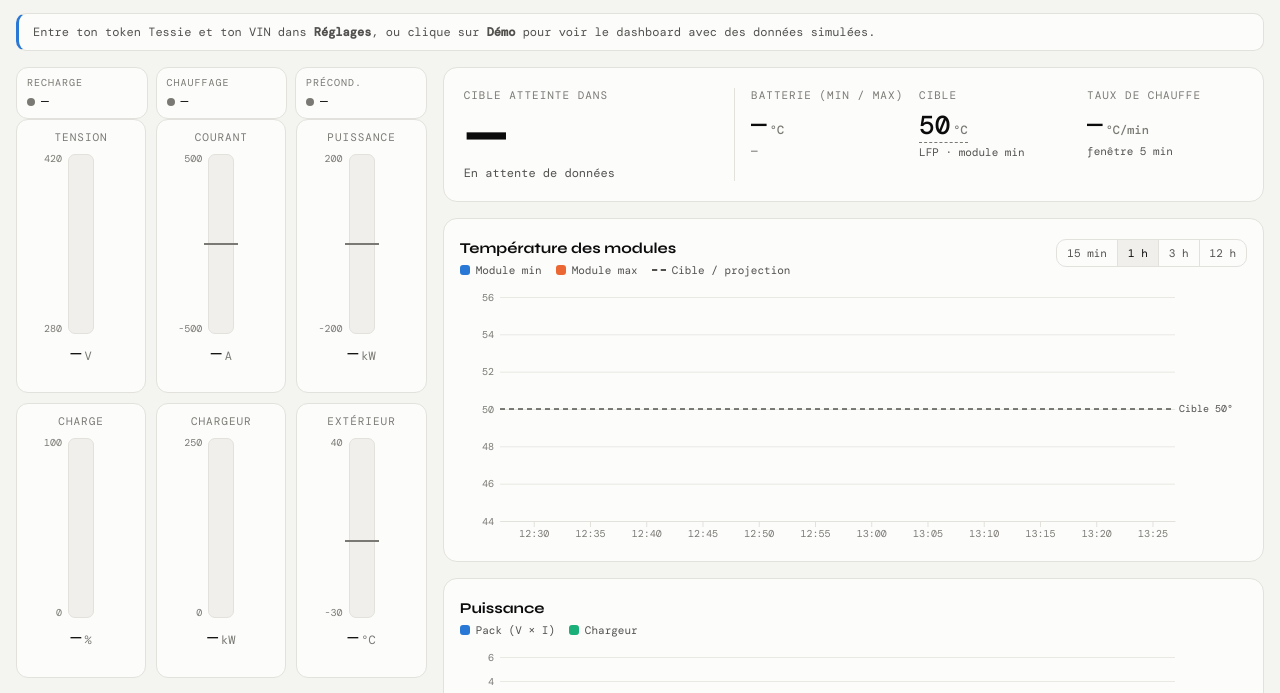
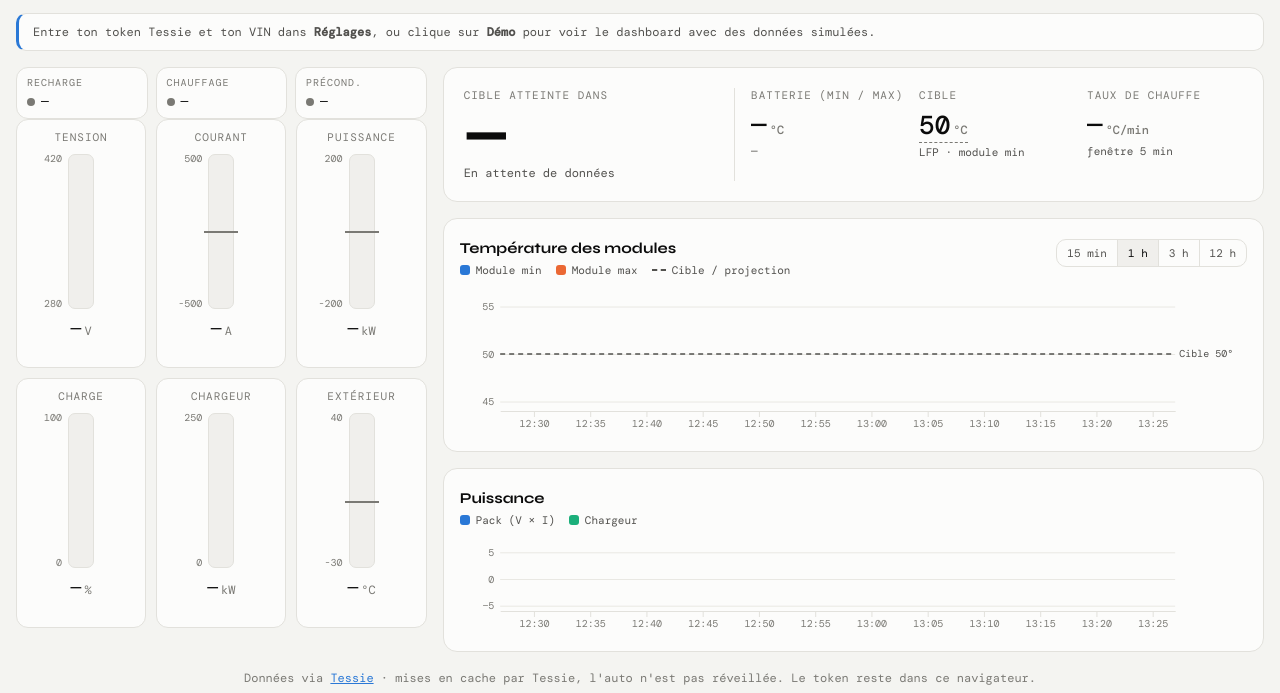
Before and after one commit to prodpdm-senc/Tesla-battery-dash, a website with bundled scripts: page index.html in a window 1280 px wide. Shown: the part 107-800 px from the top of the page. Built offline with nearby package versions, Linux system fonts and the light colour scheme.

Commit message:
Graphiques et jauges qui suivent la taille de la fenêtre
- Le SVG des graphiques prend 100 % de son conteneur (plus de largeur
  fixe) : rétrécir la fenêtre ne fait plus déborder la page.
- Redessin au redimensionnement (ResizeObserver + resize), une fois
  par image.
- Hauteur des graphiques et des barres liée à la hauteur de la fenêtre
  (clamp avec valeur de repli pour les vieux navigateurs).
- Disposition 2 colonnes dès 820 px de large (navigateur de l'auto pas
  en plein écran) avec un résumé compact entre 820 et 1250 px.

Co-Authored-By: Claude Opus 5.5 <noreply@anthropic.com>
Claude-Session: https://claude.ai/code/session_01QbEYW5B9y2izDdmy5yMTan

```diff
--- a/css/style.css
+++ b/css/style.css
@@ -134,8 +134,10 @@ h2 { font-family: 'Syne', sans-serif; font-weight: 700; font-size: 15px; }
 .seg button + button { border-left: 1px solid var(--border); }
 .seg button[aria-pressed="true"] { background: var(--surface-2); color: var(--text-primary); }
 
-.chart { position: relative; width: 100%; }
-.chart-svg { display: block; overflow: visible; }
+.chart { position: relative; width: 100%; min-width: 0; height: 240px; }
+#chartPower { height: 160px; }
+.chart-svg { position: absolute; top: 0; left: 0; display: block; width: 100%; height: 100%; overflow: visible; }
+.card, .hero, .rail, .col, .gauge, .chip { min-width: 0; }
 .axis text { fill: var(--text-muted); font: 10px 'DM Mono', monospace; }
 .axis .domain, .axis line { stroke: var(--border); }
 .grid line { stroke: var(--grid); }
@@ -233,15 +235,19 @@ dialog details summary { cursor: pointer; font-size: 12px; color: var(--text-sec
 #obsCard { order: 5; }
 .footer { order: 6; }
 
-/* Grand écran paysage (écran de l'auto, ordinateur) : jauges à gauche, le reste à droite */
-@media (min-width: 1100px) {
-  .container { max-width: 1600px; grid-template-columns: minmax(360px, 4fr) minmax(0, 8fr); align-items: start; }
+/* Écran large (auto, ordinateur, ou navigateur pas en plein écran) : jauges à gauche,
+   résumé et graphiques à droite. Les hauteurs suivent la hauteur de la fenêtre pour
+   éviter de défiler ; la 1re valeur sert de repli aux navigateurs sans clamp(). */
+@media (min-width: 820px) {
+  .container { max-width: 1600px; grid-template-columns: minmax(250px, 4fr) minmax(0, 8fr); align-items: start; }
   .header, .banner, .fatal, .footer, #obsCard { grid-column: 1 / -1; }
   .rail { grid-column: 1; order: 1; }
-  .col { display: grid; gap: 16px; grid-column: 2; order: 1; }
-  .gauges { --bar-h: 180px; }
+  .col { display: grid; grid-template-columns: minmax(0, 1fr); gap: 16px; grid-column: 2; order: 1; }
+  /* height direct (pas de variable) : si clamp() n'est pas compris, la 1re valeur reste. */
+  .gauge-body { height: 160px; height: clamp(70px, calc(50vh - 245px), 240px); }
+  #chartTemp { height: 220px; height: clamp(140px, calc(60vh - 330px), 480px); }
+  #chartPower { height: 140px; height: clamp(100px, calc(40vh - 220px), 320px); }
 }
-
 /* Mode auto : texte et zones tactiles plus grands, lisibles d'un coup d'œil */
 .car body, body.car { padding: 16px 20px; }
 .car .btn { min-height: 48px; min-width: 48px; font-size: 15px; padding: 10px 16px; }
@@ -255,15 +261,32 @@ dialog details summary { cursor: pointer; font-size: 12px; color: var(--text-sec
 .car .chip-label, .car .gauge-label { font-size: 13px; }
 .car .gauge-value { font-size: 26px; }
 .car .gauge-scale { font-size: 12px; }
-.car .gauges { --bar-h: 200px; }
 .car .axis text, .car .target-label, .car .direct-labels text { font-size: 13px; }
 .car .tooltip { font-size: 14px; }
 .car dialog input, .car dialog select { font-size: 18px !important; padding: 12px !important; }
 .car dialog label { font-size: 15px; }
 .car .footer { display: none; }
 /* L'écran de l'auto est moins haut : graphiques plus bas pour tout voir sans défiler */
-.car #chartTemp { --chart-h: 200px; }
-.car #chartPower { --chart-h: 130px; }
 .car .hero { padding: 16px 20px; }
 .car .hero-value { font-size: 64px; }
 .car .banner { padding: 6px 12px; }
+
+/* Placé en dernier pour passer devant les règles du mode auto. */
+/* Entre 820 et 1250 px : résumé compact, temps restant à gauche, 3 valeurs empilées à droite */
+@media (min-width: 820px) and (max-width: 1249px) {
+  .hero { grid-template-columns: minmax(0, 1fr) minmax(0, 1fr); padding: 14px 16px; }
+  .hero-stats { grid-template-columns: minmax(0, 1fr); gap: 8px; }
+  .hero-value, .car .hero-value { font-size: 44px; }
+  .stat-value, .car .stat-value { font-size: 20px; margin-top: 2px; }
+  .stat-sub, .car .stat-sub { font-size: 11px; }
+  #chartTemp { height: clamp(130px, calc(60vh - 340px), 480px); }
+  #chartPower { height: clamp(90px, calc(40vh - 225px), 320px); }
+  .gauge-scale { font-size: 9px; padding-right: 3px; }
+  .gauge-body { grid-template-columns: 1fr 20px 1fr; }
+  .chip-val, .car .chip-val { font-size: 12px; }
+  .gauge-value, .car .gauge-value { font-size: 18px; }
+}
+/* Fenêtre basse : on garde des graphiques lisibles, quitte à défiler */
+@media (max-height: 560px) and (min-width: 820px) {
+  .gauge-body { height: 70px; }
+}
--- a/js/app.js
+++ b/js/app.js
@@ -270,7 +270,7 @@ const GAUGES = [
   { id: 'voltage', label: 'Tension', unit: 'V', min: 280, max: 420, get: (s) => s.voltage },
   { id: 'current', label: 'Courant', unit: 'A', min: -500, max: 500, signed: true, get: (s) => s.current },
   { id: 'power', label: 'Puissance', unit: 'kW', min: -200, max: 200, decimals: 1, signed: true, get: (s) => s.powerKw,
-    sub: () => '+ = charge' },
+    sub: () => '+ charge' },
   { id: 'soc', label: 'Charge', unit: '%', min: 0, max: 100, get: (s) => s.soc, marker: (s) => s.chargeLimit,
     sub: (s) => (s.energyKwh != null ? `${fmt(s.energyKwh)} kWh` : '') },
   { id: 'charger', label: 'Chargeur', unit: 'kW', min: 0, max: 250, get: (s) => s.chargerPowerKw,
--- a/js/charts.js
+++ b/js/charts.js
@@ -39,7 +39,11 @@ class TimeChart {
       .on('pointerleave', (e) => { if (e.pointerType === 'mouse') this._hideHover(); });
     // Sur écran tactile, toucher ailleurs masque l'infobulle.
     document.addEventListener('pointerdown', (e) => { if (!el.contains(e.target)) this._hideHover(); });
-    new ResizeObserver(() => this.render()).observe(el);
+    // Redessine au redimensionnement (fenêtre, rotation, changement de mise en page), une fois par image.
+    let raf = 0;
+    const onResize = () => { cancelAnimationFrame(raf); raf = requestAnimationFrame(() => this.render()); };
+    if (typeof ResizeObserver !== 'undefined') new ResizeObserver(onResize).observe(el);
+    window.addEventListener('resize', onResize);
   }
 
   update(data, domain, extras = {}) {
@@ -51,11 +55,11 @@ class TimeChart {
 
   render() {
     if (!this.data) return;
-    const w = Math.max(280, this.el.clientWidth);
-    // Hauteur ajustable en CSS (--chart-h), sinon valeur par défaut.
-    const h = parseFloat(getComputedStyle(this.el).getPropertyValue('--chart-h')) || this.height;
+    // Taille lue sur le conteneur (fixée par le CSS) : le SVG suit la fenêtre sans jamais l'élargir.
+    const w = Math.max(200, this.el.clientWidth);
+    const h = Math.max(80, this.el.clientHeight || this.height);
     const iw = w - M.left - M.right, ih = h - M.top - M.bottom;
-    this.svg.attr('viewBox', `0 0 ${w} ${h}`).attr('width', w).attr('height', h);
+    this.svg.attr('viewBox', `0 0 ${w} ${h}`);
 
     const data = this.data.filter((d) => d.t >= this.domain[0]);
     const x = d3.scaleTime().domain(this.domain).range([M.left, M.left + iw]);
```
